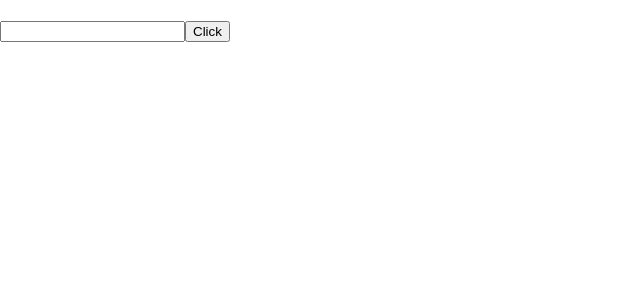
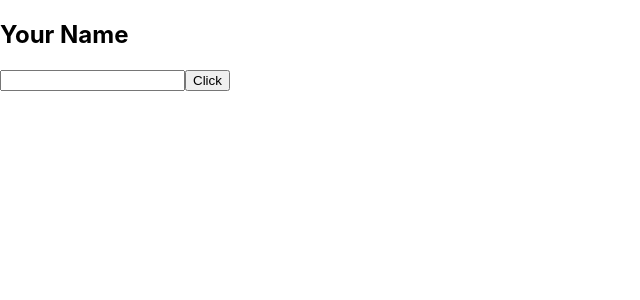
Before and after one commit to akshayparmar90/psm100, a React (Create React App) app: page / in a window 1280 px wide. Shown: the top 300 px of the page, without its empty margins (0-640 px from the left). Built offline with nearby package versions, Linux system fonts and the light colour scheme.

Commit message:
Solve link issue

```diff
--- a/src/components/Share/Share.jsx
+++ b/src/components/Share/Share.jsx
@@ -45,7 +45,7 @@ const Share = () => {
         arr[i] = arr[i].charAt(0).toUpperCase() + arr[i].slice(1);
 
     }
-    const fNameNew = arr.join(" ");
+    const fNameNew = (Name === '' ? 'Your Name' : arr.join(" "));
 
     return(
         <div>
```
